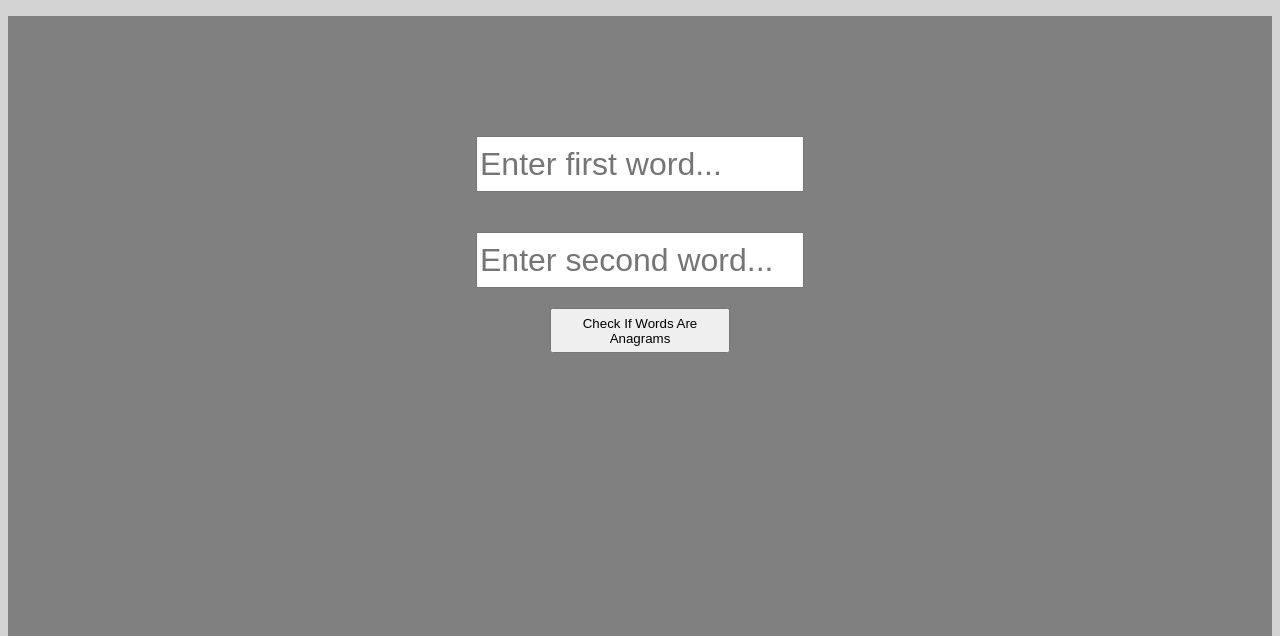
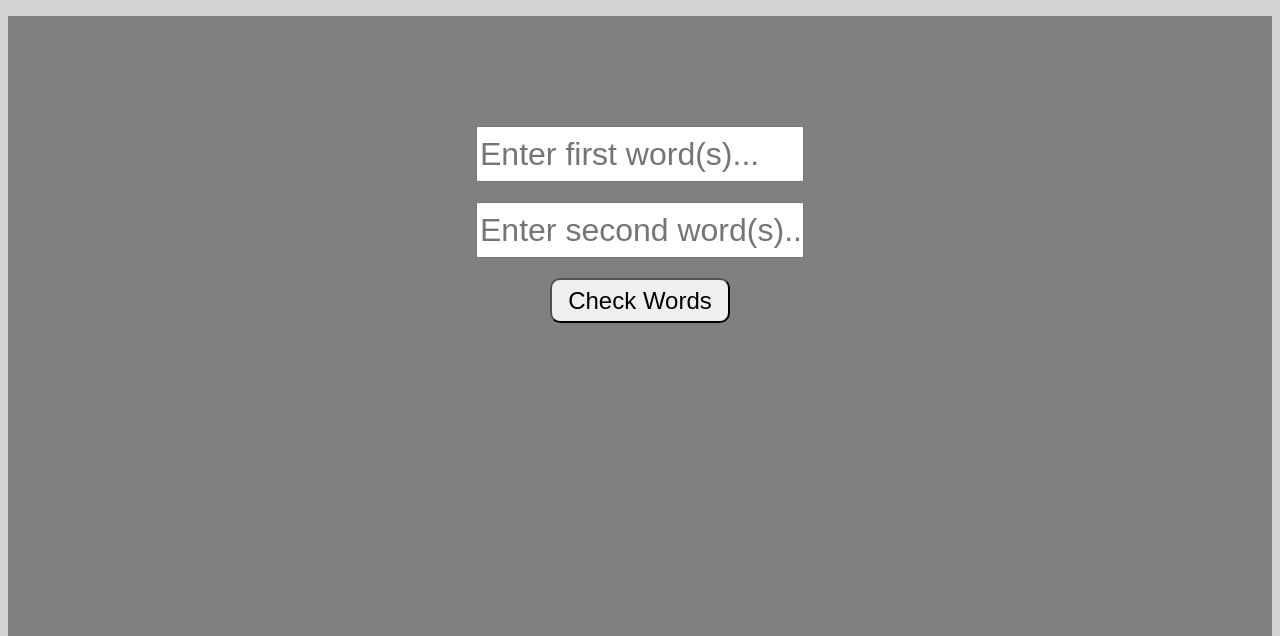
Before and after one commit to frankmullen/anagram-checker, a plain HTML site: page index.html in a window 1280 px wide. Shown: the part 164-800 px from the top of the page. Drawn offline with nearby package versions, Linux system fonts and the light colour scheme.

Commit message:
layout changes

```diff
--- a/anagram.css
+++ b/anagram.css
@@ -26,17 +26,23 @@ header {
 .input {
 	height:50px;
 	width: 320px;
-	margin:20px;
+	margin:10px;
 	font-size:32px;
+
+
 }
 
 button {
 	width:180px;
 	height:45px;
+	margin-top:10px;
+	border-radius: 10px;
+	font-size:24px;
 }
 #result {
 	text-align:center;
 	color:white;
+	font-size:24px;
 }
 
 @media screen and (max-width: 768px) {
--- a/index.html
+++ b/index.html
@@ -12,9 +12,9 @@
 
 
 		<div id="main">
-			<input type="text" name="word1" id="word1" class="input" placeholder="Enter first word..."><br>
-  			<input type="text" name="word2" id="word2" class="input" placeholder="Enter second word..."><br>
-  			<button type="button" onclick="startCheck()">Check If Words Are Anagrams</button>
+			<input type="text" name="word1" id="word1" class="input" placeholder="Enter first word(s)..."><br>
+  			<input type="text" name="word2" id="word2" class="input" placeholder="Enter second word(s)..."><br>
+  			<button type="button" onclick="startCheck()">Check Words</button>
   		<p id="result"></p>
 		</div>
 
```
